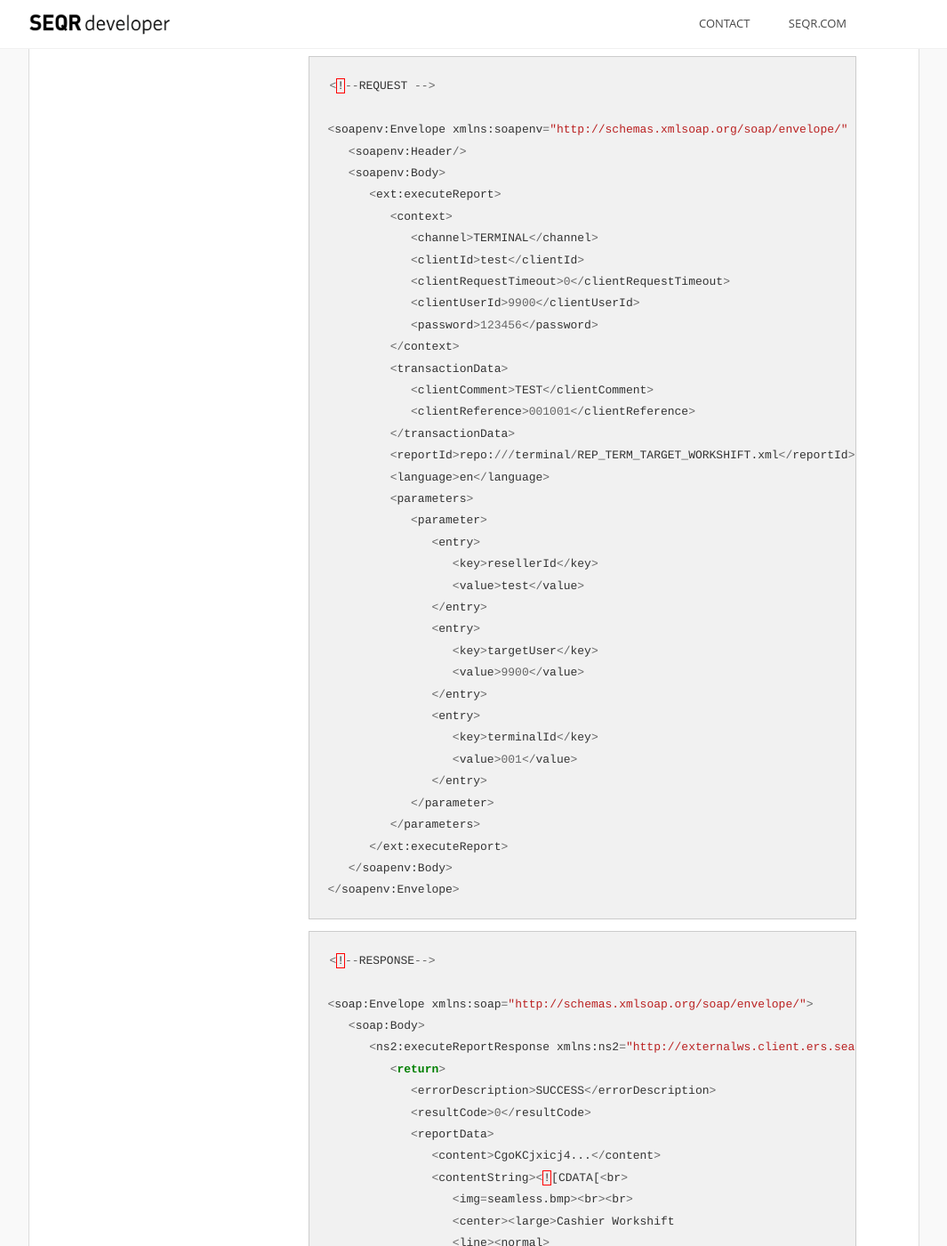
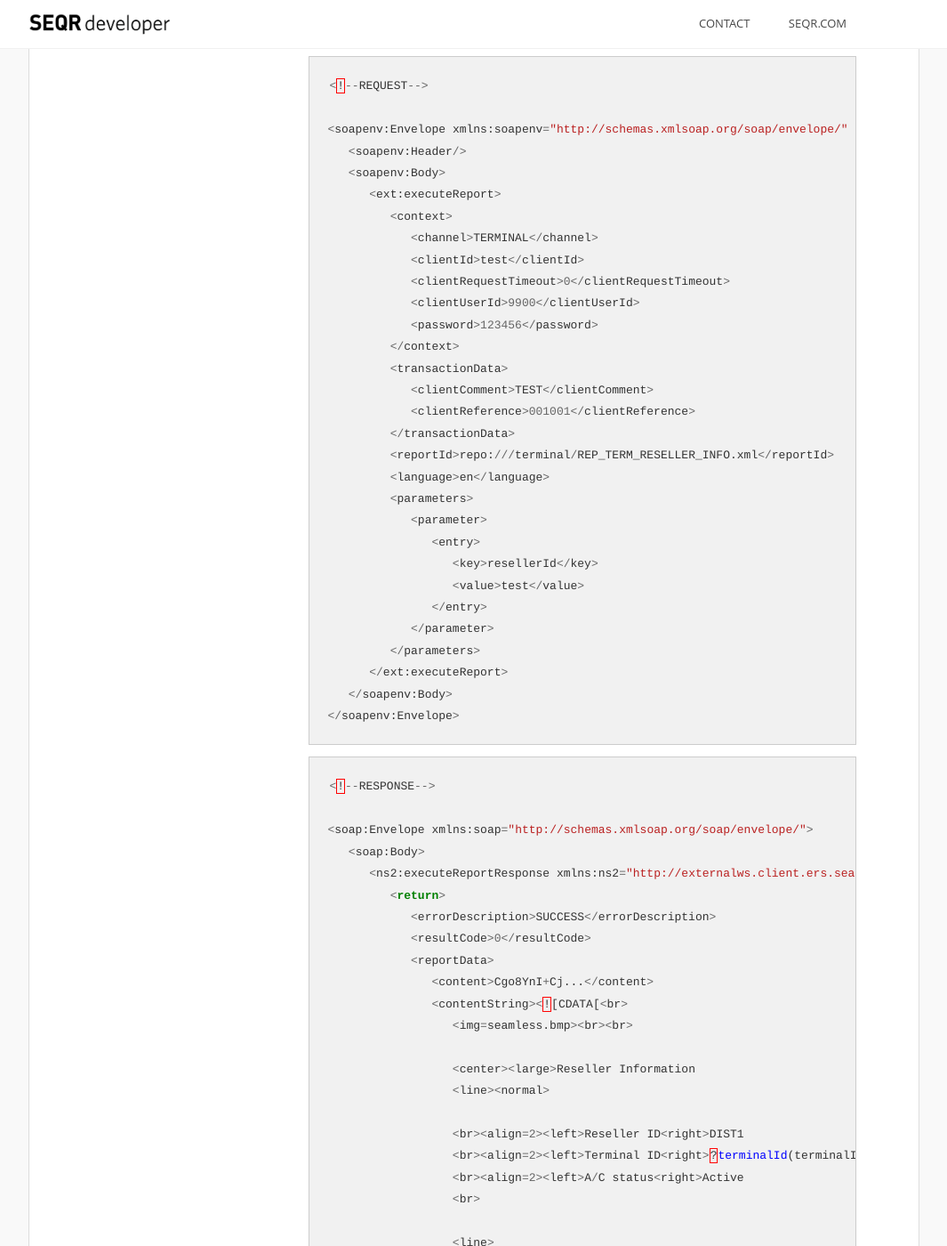
Before and after one commit to SeamlessDistribution/SeamlessDistribution.github.io, a Jekyll site: the page built from merchant/reference/eproductsapi.md, in a window 1280 px wide and 1400 px high, scrolled down 18961 px. Shown: the whole window at 89% size, without its empty margins (138-1203 px from the left). Built offline with Jekyll 4.4.1, drawn with Linux system fonts in a browser that asks for light colours; some of the changed text lies outside the part shown.

Commit message:
terminal related reports removed

```diff
--- a/merchant/reference/eproductsapi.md
+++ b/merchant/reference/eproductsapi.md
@@ -554,91 +554,6 @@
 
 [Up](#table-of-content)
 
-#### executeReport CASHIER_WORKSHIFT example
-
-{% highlight python %}
-<!--REQUEST -->
-
-<soapenv:Envelope xmlns:soapenv="http://schemas.xmlsoap.org/soap/envelope/" xmlns:ext="http://externalws.client.ers.seamless.com/">
-   <soapenv:Header/>
-   <soapenv:Body>
-      <ext:executeReport>
-         <context>
-            <channel>TERMINAL</channel>
-            <clientId>test</clientId>
-            <clientRequestTimeout>0</clientRequestTimeout>
-            <clientUserId>9900</clientUserId>
-            <password>123456</password>
-         </context>
-         <transactionData>
-            <clientComment>TEST</clientComment>
-            <clientReference>001001</clientReference>
-         </transactionData>
-         <reportId>repo:///terminal/REP_TERM_TARGET_WORKSHIFT.xml</reportId>
-         <language>en</language>
-         <parameters>
-            <parameter>
-               <entry>
-                  <key>resellerId</key>
-                  <value>test</value>
-               </entry>
-               <entry>
-                  <key>targetUser</key>
-                  <value>9900</value>
-               </entry>
-               <entry>
-                  <key>terminalId</key>
-                  <value>001</value>
-               </entry>
-            </parameter>
-         </parameters>
-      </ext:executeReport>
-   </soapenv:Body>
-</soapenv:Envelope>
-{% endhighlight %}
-
-{% highlight python %}
-<!--RESPONSE-->
-
-<soap:Envelope xmlns:soap="http://schemas.xmlsoap.org/soap/envelope/">
-   <soap:Body>
-      <ns2:executeReportResponse xmlns:ns2="http://externalws.client.ers.seamless.com/">
-         <return>
-            <errorDescription>SUCCESS</errorDescription>
-            <resultCode>0</resultCode>
-            <reportData>
-               <content>CgoKCjxicj4...</content>
-               <contentString><![CDATA[<br>
-                  <img=seamless.bmp><br><br>
-                  <center><large>Cashier Workshift
-                  <line><normal>
-                  <br>
-                  <br>
-                  <br><align=2><left>Terminal ID<right>001
-                  <br><align=2><left>Cashier<right>webuser
-                  <br><align=2><left>Start<right>2014-11-24 00:00:00
-                  <br><align=2><left>End<right>2014-11-24 13:55:23
-                  <br>
-                  <br>
-                  <align=3><left>Product<center>Count<right>Amount
-                  <line>
-                  <br>
-
-                  <line>
-                  <align=3><left>Total<center>0<right>0,00 SEK
-                  <line>
-                  <br>]]>
-               </contentString>
-               <mimeType>text/html</mimeType>
-               <title/>
-            </reportData>
-         </return>
-      </ns2:executeReportResponse>
-   </soap:Body>
-</soap:Envelope>
-{% endhighlight %}
-
-[Up](#table-of-content)
 
 #### executeReport RESELLER_INFO example
 
@@ -801,90 +716,6 @@
 
 [Up](#table-of-content)
 
-#### executeReport WORKSHIFT example
-
-{% highlight python %}
-<!--REQUEST-->
-
-<soapenv:Envelope xmlns:soapenv="http://schemas.xmlsoap.org/soap/envelope/" xmlns:ext="http://externalws.client.ers.seamless.com/">
-   <soapenv:Header/>
-   <soapenv:Body>
-      <ext:executeReport>
-         <context>
-            <channel>TERMINAL</channel>
-            <clientId>test</clientId>
-            <clientRequestTimeout>0</clientRequestTimeout>
-            <clientUserId>9900</clientUserId>
-            <password>123456</password>
-         </context>
-         <transactionData>
-            <clientComment>TEST</clientComment>
-            <clientReference>001001</clientReference>
-         </transactionData>
-         <reportId>repo:///terminal/REP_TERM_WORKSHIFT.xml</reportId>
-         <language>en</language>
-         <parameters>
-            <parameter>
-               <entry>
-                  <key>user</key>
-                  <value>9900</value>
-               </entry>
-               <entry>
-                  <key>terminalId</key>
-                  <value>001</value>
-               </entry>
-            </parameter>
-         </parameters>
-      </ext:executeReport>
-   </soapenv:Body>
-</soapenv:Envelope>
-{% endhighlight %}
-
-{% highlight python %}
-<!--REPOSNE-->
-
-<soap:Envelope xmlns:soap="http://schemas.xmlsoap.org/soap/envelope/">
-   <soap:Body>
-      <ns2:executeReportResponse xmlns:ns2="http://externalws.client.ers.seamless.com/">
-         <return>
-            <errorDescription>SUCCESS</errorDescription>
-            <resultCode>0</resultCode>
-            <reportData>
-               <content>CgoKCjxicj4KPGlt...</content>
-               <contentString>
-                  <![CDATA[<br>
-                  <img=seamless.bmp><br><br>
-
-                  <center><large>Workshift Report
-                  <line><normal>
-                  <br>
-                  <br>
-                  <br><align=2><left>Terminal ID<right>001
-                  <br><align=2><left>Cashier<right>webuser
-                  <br><align=2><left>Start<right>2014-11-24 00:00:00
-                  <br><align=2><left>End<right>2014-11-24 14:29:16
-                  <br>
-                  <br>
-                  <align=3><left>Product<center>Count<right>Amount
-                  <line>
-                  <br>
-
-                  <line>
-                  <align=3><left>Total<center>0<right>0,00 SEK
-                  <line>
-                  <br>]]>
-               </contentString>
-               <mimeType>text/html</mimeType>
-               <title/>
-            </reportData>
-         </return>
-      </ns2:executeReportResponse>
-   </soap:Body>
-</soap:Envelope>
-{% endhighlight %}
-
-[Up](#table-of-content)
-
 # 5. Response Codes
 
 |--- | --- | --- | --- |
```
